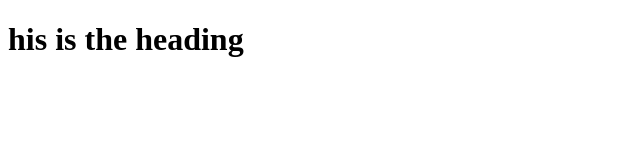
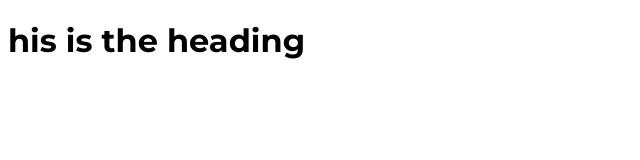
Before and after one commit to foridul103/personal-portfolio, a plain HTML site: page index.html in a window 1280 px wide. Shown: the whole page, without its empty margins (0-640 px from the left). Drawn offline with Linux system fonts and the light colour scheme.

Commit message:
style file added

```diff
--- a/index.html
+++ b/index.html
@@ -3,6 +3,10 @@
 <head>
     <meta charset="UTF-8">
     <meta name="viewport" content="width=device-width, initial-scale=1.0">
+    <link rel="stylesheet" href="style.css">
+    <link rel="preconnect" href="https://fonts.googleapis.com">
+    <link rel="preconnect" href="https://fonts.gstatic.com" crossorigin>
+    <link href="https://fonts.googleapis.com/css2?family=Montserrat:ital,wght@0,100..900;1,100..900&display=swap" rel="stylesheet">
     <title>Personal Portfolio</title>
 </head>
 <body>
--- /dev/null
+++ b/style.css
@@ -0,0 +1,3 @@
+body{
+    font-family: "Montserrat", sans-serif;
+}
```
